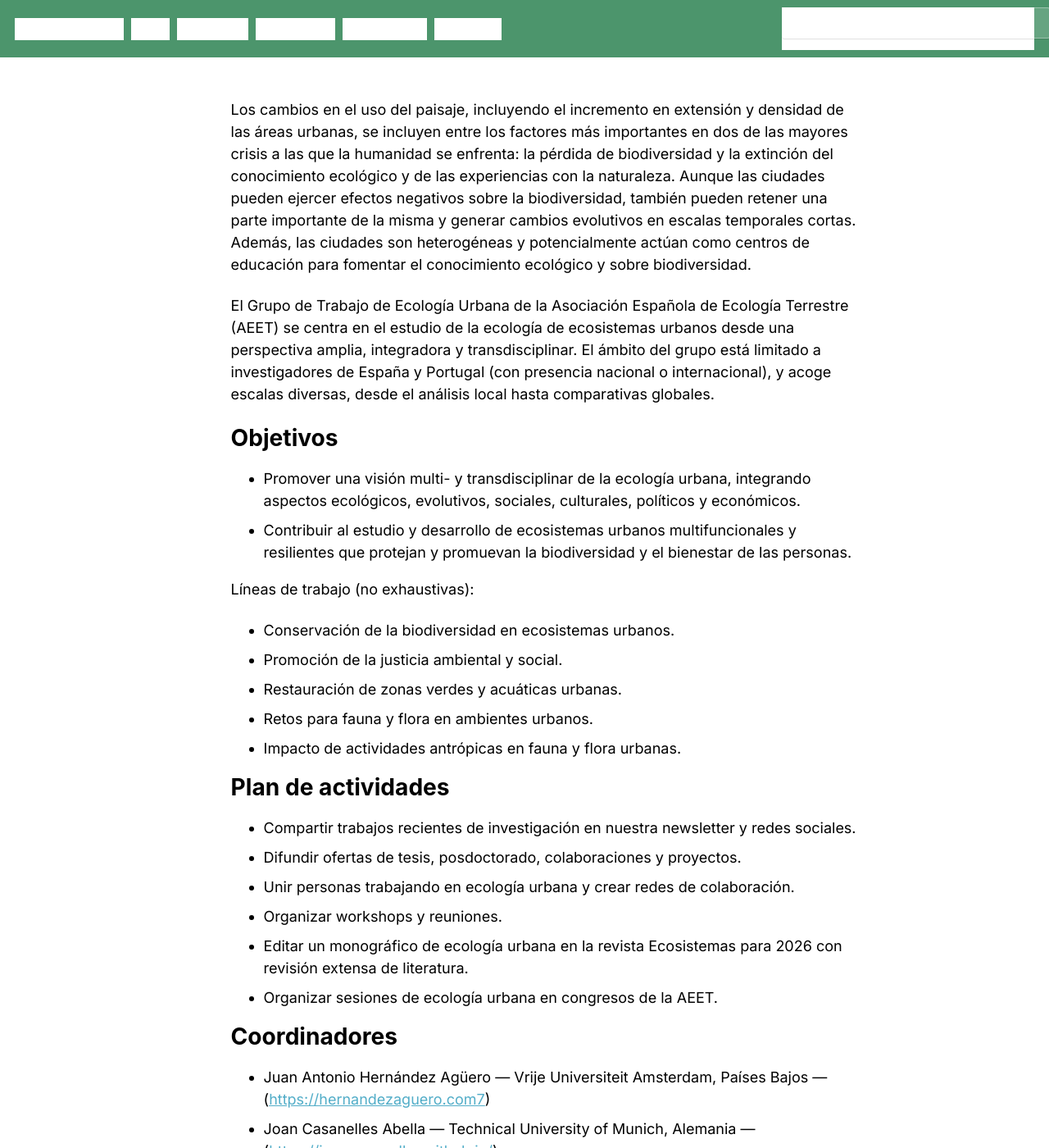
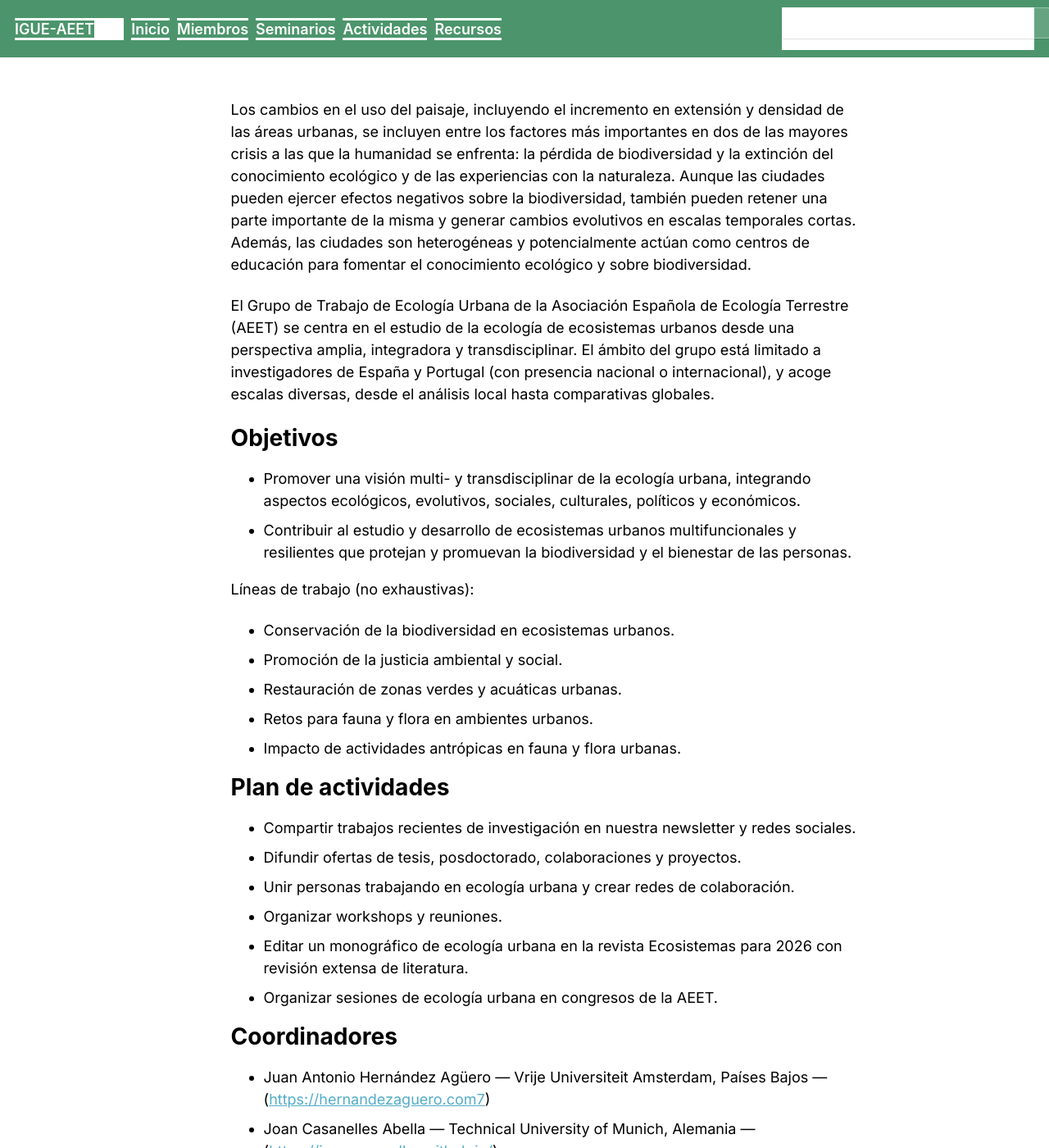
Before and after one commit to igue-aeet/igue-aeet.github.io, a Jekyll site: the page built from _pages/about.md, in a window 1280 px wide and 1400 px high. Shown: the whole window at 82% size. Built offline with Jekyll 4.4.1, drawn with Linux system fonts in a browser that asks for light colours; a script that is not in the unit is left out.

Commit message:
custom changes

```diff
--- a/_includes/head/custom.html
+++ b/_includes/head/custom.html
@@ -69,6 +69,17 @@ body, .page__content, .page__content p, .page__content li, .page__content h1, .p
 
 /* Match nav font to reference site (system UI stack) */
 .masthead, .igue-nav, .igue-nav a, .masthead__menu-item { font-family: -apple-system, BlinkMacSystemFont, "Segoe UI", Roboto, Oxygen, Ubuntu, Cantarell, "Helvetica Neue", Arial, sans-serif; font-weight: 600; }
+
+/* Ensure menu page names use same background as bar and white text */
+.igue-nav .visible-links > li > a,
+.igue-nav .visible-links > li > a:visited,
+.igue-nav .visible-links > li > a:focus,
+.igue-nav .visible-links > li > a:hover,
+.igue-nav .visible-links > li > a:active {
+  background-color: #4c956c !important;
+  color: #ffffff !important;
+  text-decoration: none;
+}
 </style>
 
 <!-- end custom head snippets -->
```
